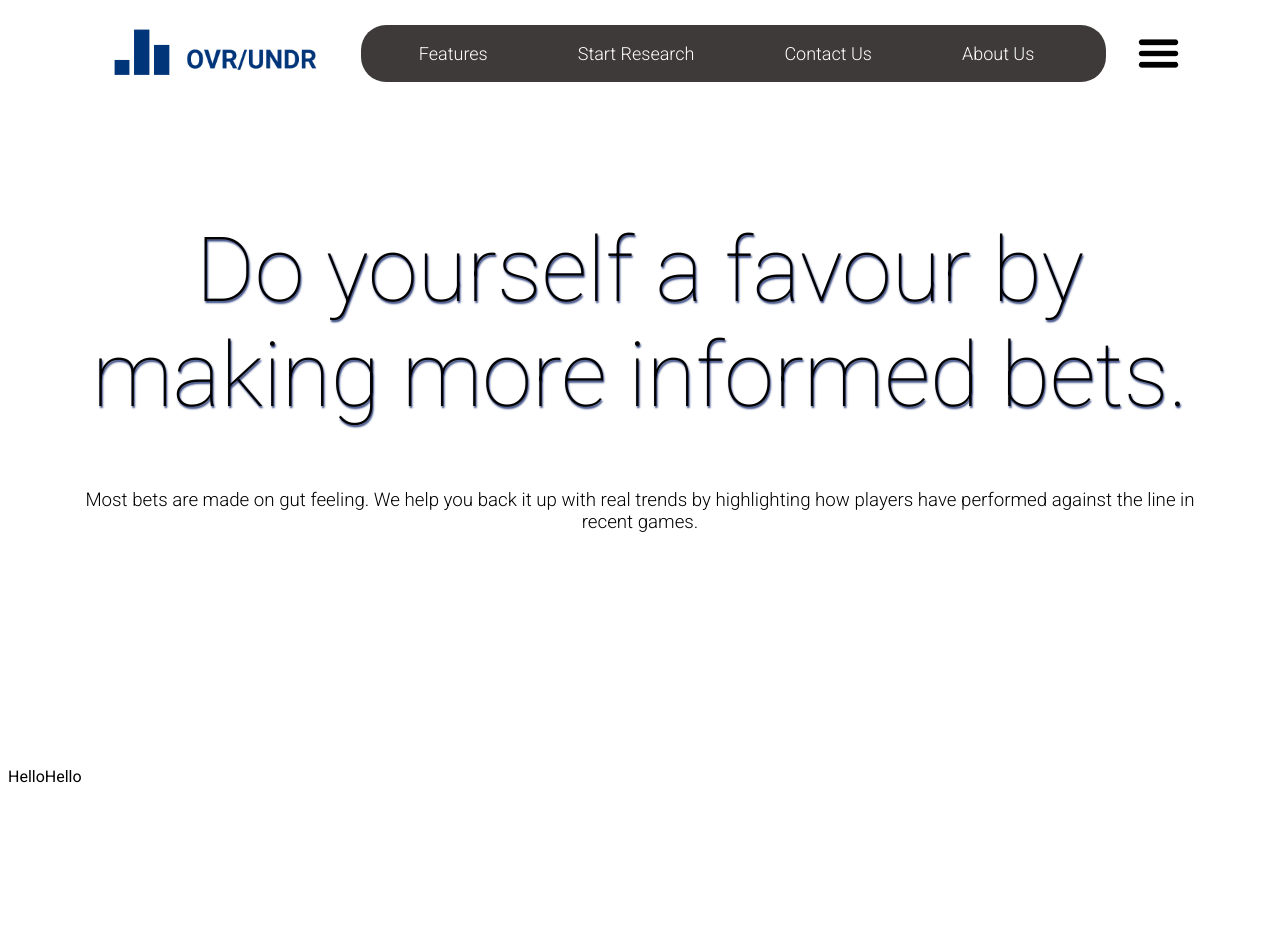
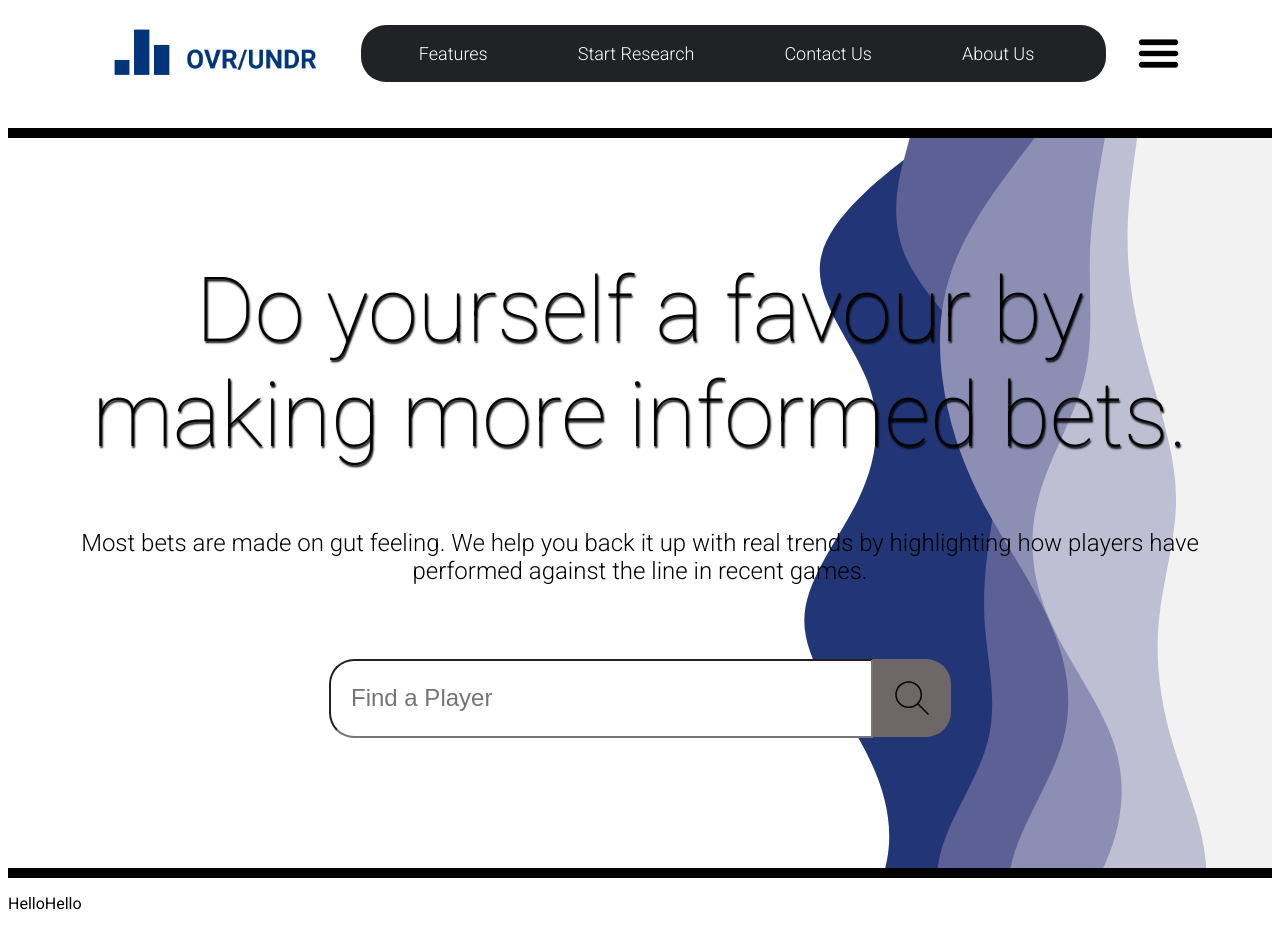
Before and after one commit to anthony-gudiel/ovr-undr, a React (Vite) app in the folder stat-finder/: page / in a window 1280 px wide. Before the commit the page ends 810 px from the top, so only its background shows below. Built offline with nearby package versions, Linux system fonts and the light colour scheme.

Commit message:
Added background, search to landing

```diff
--- a/stat-finder/src/components/Landing.jsx
+++ b/stat-finder/src/components/Landing.jsx
@@ -1,4 +1,5 @@
 import "../styles/landing.css"
+import search from "../assets/search-icon.png"
 
 export default function Landing() {
     return (
@@ -7,6 +8,10 @@ export default function Landing() {
                 <h1>Do yourself a favour by making more informed bets.</h1>
                 <h3>Most bets are made on gut feeling. We help you back it up with real trends by
                 highlighting how players have performed against the line in recent games.</h3>
+                <form>
+                    <input type="text" className="player-search" id="player-search" name="player-search" placeholder="Find a Player"/>
+                    <input type="image" src={search} alt="Submit" className="submit-button"/>
+                </form>
             </div>
 
             <div className="landing-container">
--- a/stat-finder/src/styles/header.css
+++ b/stat-finder/src/styles/header.css
@@ -25,9 +25,8 @@
 }
 
 nav {
-    background-color: rgb(62, 58, 58);
+    background-color: #212225;
     border-radius: 25px;
-
 }
 
 li {
--- a/stat-finder/src/styles/landing.css
+++ b/stat-finder/src/styles/landing.css
@@ -1,27 +1,61 @@
-.tagline {
-    padding: 60px;
-    padding-bottom: 200px;
-    text-align: center;
-}
-
 .tagline h1 {
     font-size: 90px;
     font-weight: 150;
-    text-shadow: 1px 2px 2px #223677;
+    text-shadow: 1px 2px 2px;
 }
 
 .tagline h3 {
     font-weight: 300;
-}
-
-body {
-    font-family: 'Roboto', sans-serif;
+    font-size: x-large;
 }
 
 .landing-container {
     display: flex;
 }
 
+.tagline {
+    padding: 60px;
+    padding-bottom: 130px;
+    text-align: center;
+    background-image: url('../assets/layered-waves-haikei.svg');
+    background-repeat: no-repeat;
+    background-size: cover;
+    margin-top: 30px;
+    border-bottom: 10px solid black;
+    border-top: 10px solid black;
+}
+
+.submit-button {
+    width: 38px;
+    height: 38px;
+    background-color: rgb(110, 103, 103);
+    border-radius: 0 25px 25px 0;
+
+}
+
+.player-search {
+    border-radius: 25px 0 0 25px;
+}
+
+form {
+    display: flex;
+    align-items: center;
+    justify-content: center;
+}
+
 p {
     max-width: 50%;
 }
+
+input {
+    margin-top: 50px;
+    padding: 20px;
+    width: 500px;
+    height: 35px;
+    font-size: x-large;
+    outline-width: 0;
+}
+
+body {
+    font-family: 'Roboto', sans-serif;
+}
```
Also changed, not shown: stat-finder/src/assets/layered-waves-haikei.svg (added), stat-finder/src/assets/search-icon.png (added).
